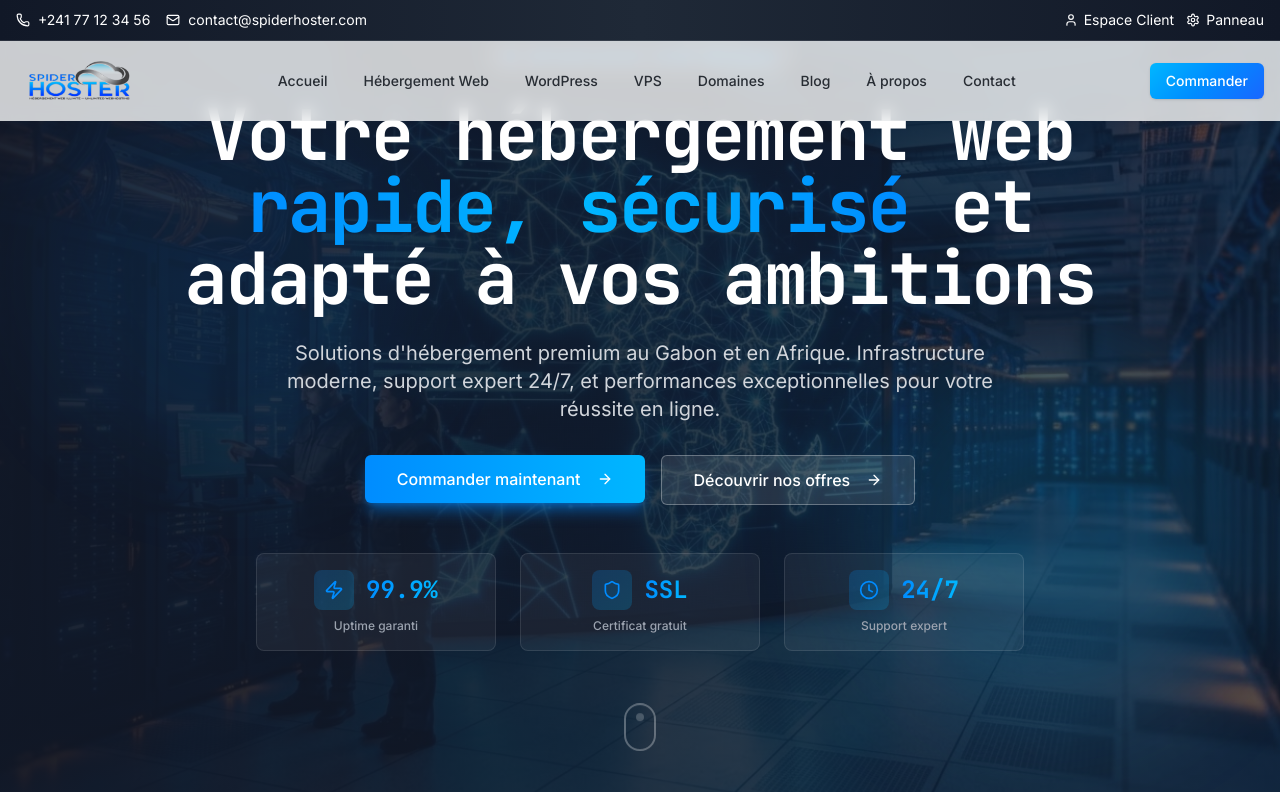
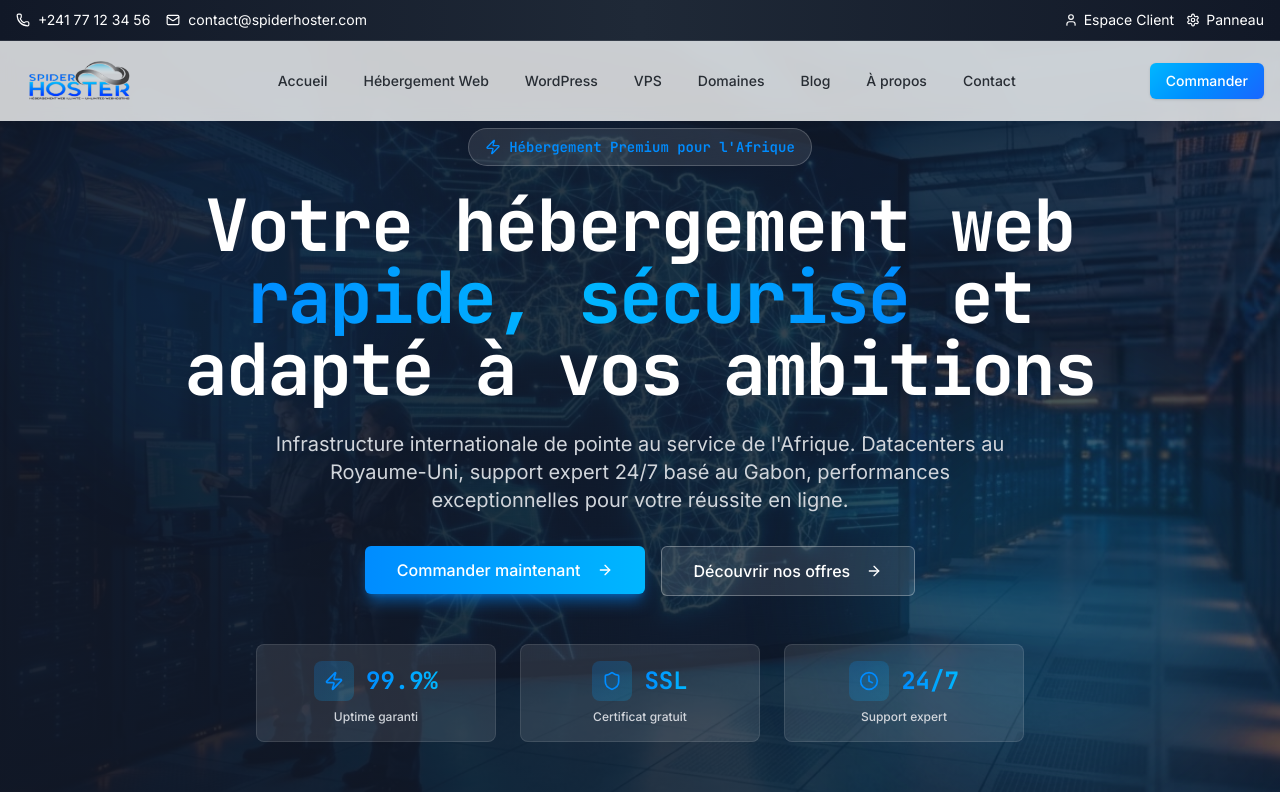
Before and after one commit to brice214/sg-6b163f7e-d25b-45da-95b7-a0681ea5011c-1791216779, a Next.js app: page / in a window 1280 px wide. Shown: the top 792 px of the page. Built offline with nearby package versions, Linux system fonts and the light colour scheme.

Commit message:
style(ui): adjust layout and improve card content

```diff
--- a/src/components/Hero.tsx
+++ b/src/components/Hero.tsx
@@ -4,7 +4,7 @@ import { Button } from "@/components/ui/button";
 
 export function Hero() {
   return (
-    <section className="relative min-h-screen flex items-center overflow-hidden">
+    <section className="relative min-h-screen flex items-center overflow-hidden pt-24 md:pt-32">
       {/* Background image pleine hauteur */}
       <div className="absolute inset-0 z-0">
         <Image
@@ -31,7 +31,7 @@ export function Hero() {
             <div className="inline-block px-4 py-2 rounded-full bg-white/10 backdrop-blur-md border border-white/20 mb-6">
               <span className="text-sm font-mono font-semibold text-primary flex items-center gap-2">
                 <Zap className="h-4 w-4" />
-                Infrastructure cloud africaine
+                Hébergement Premium pour l&apos;Afrique
               </span>
             </div>
 
@@ -40,7 +40,7 @@ export function Hero() {
             </h1>
 
             <p className="text-lg md:text-xl text-gray-300 mb-8 leading-relaxed max-w-3xl mx-auto">
-              Solutions d'hébergement premium au Gabon et en Afrique. Infrastructure moderne, support expert 24/7, et performances exceptionnelles pour votre réussite en ligne.
+              Infrastructure internationale de pointe au service de l&apos;Afrique. Datacenters au Royaume-Uni, support expert 24/7 basé au Gabon, performances exceptionnelles pour votre réussite en ligne.
             </p>
 
             <div className="flex flex-col sm:flex-row gap-4 mb-12 justify-center">
@@ -72,40 +72,40 @@ export function Hero() {
             <div className="grid grid-cols-1 sm:grid-cols-3 gap-6 max-w-3xl mx-auto mb-16">
               <div className="relative group">
                 <div className="absolute inset-0 bg-gradient-to-br from-primary/20 to-secondary/20 rounded-lg blur-lg opacity-0 group-hover:opacity-100 transition-opacity" />
-                <div className="relative bg-white/5 backdrop-blur-md border border-white/10 rounded-lg p-4 hover:border-primary/50 transition-all">
+                <div className="relative bg-white/10 backdrop-blur-md border border-white/10 rounded-lg p-4 hover:border-primary/50 transition-all">
                   <div className="flex items-center justify-center gap-3 mb-2">
                     <div className="h-10 w-10 rounded-lg bg-gradient-to-br from-primary/20 to-secondary/20 flex items-center justify-center">
                       <Zap className="h-5 w-5 text-primary" />
                     </div>
                     <div className="text-2xl font-mono font-bold text-transparent bg-clip-text bg-gradient-to-r from-primary to-secondary">99.9%</div>
                   </div>
-                  <div className="text-xs text-gray-400 font-medium">Uptime garanti</div>
+                  <div className="text-xs text-gray-300 font-medium">Uptime garanti</div>
                 </div>
               </div>
 
               <div className="relative group">
                 <div className="absolute inset-0 bg-gradient-to-br from-primary/20 to-secondary/20 rounded-lg blur-lg opacity-0 group-hover:opacity-100 transition-opacity" />
-                <div className="relative bg-white/5 backdrop-blur-md border border-white/10 rounded-lg p-4 hover:border-primary/50 transition-all">
+                <div className="relative bg-white/10 backdrop-blur-md border border-white/10 rounded-lg p-4 hover:border-primary/50 transition-all">
                   <div className="flex items-center justify-center gap-3 mb-2">
                     <div className="h-10 w-10 rounded-lg bg-gradient-to-br from-primary/20 to-secondary/20 flex items-center justify-center">
                       <Shield className="h-5 w-5 text-primary" />
                     </div>
                     <div className="text-2xl font-mono font-bold text-transparent bg-clip-text bg-gradient-to-r from-primary to-secondary">SSL</div>
                   </div>
-                  <div className="text-xs text-gray-400 font-medium">Certificat gratuit</div>
+                  <div className="text-xs text-gray-300 font-medium">Certificat gratuit</div>
                 </div>
               </div>
 
               <div className="relative group">
                 <div className="absolute inset-0 bg-gradient-to-br from-primary/20 to-secondary/20 rounded-lg blur-lg opacity-0 group-hover:opacity-100 transition-opacity" />
-                <div className="relative bg-white/5 backdrop-blur-md border border-white/10 rounded-lg p-4 hover:border-primary/50 transition-all">
+                <div className="relative bg-white/10 backdrop-blur-md border border-white/10 rounded-lg p-4 hover:border-primary/50 transition-all">
                   <div className="flex items-center justify-center gap-3 mb-2">
                     <div className="h-10 w-10 rounded-lg bg-gradient-to-br from-primary/20 to-secondary/20 flex items-center justify-center">
                       <Clock className="h-5 w-5 text-primary" />
                     </div>
                     <div className="text-2xl font-mono font-bold text-transparent bg-clip-text bg-gradient-to-r from-primary to-secondary">24/7</div>
                   </div>
-                  <div className="text-xs text-gray-400 font-medium">Support expert</div>
+                  <div className="text-xs text-gray-300 font-medium">Support expert</div>
                 </div>
               </div>
             </div>
```
Also changed, not shown: 1 other file (tests, documents, lock files or other folders).
